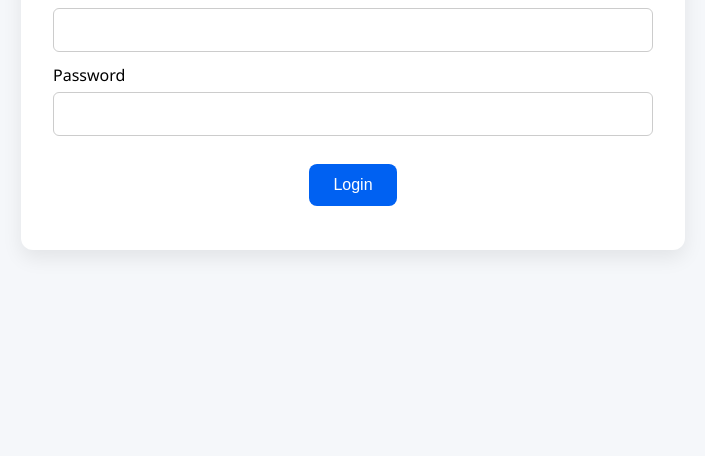
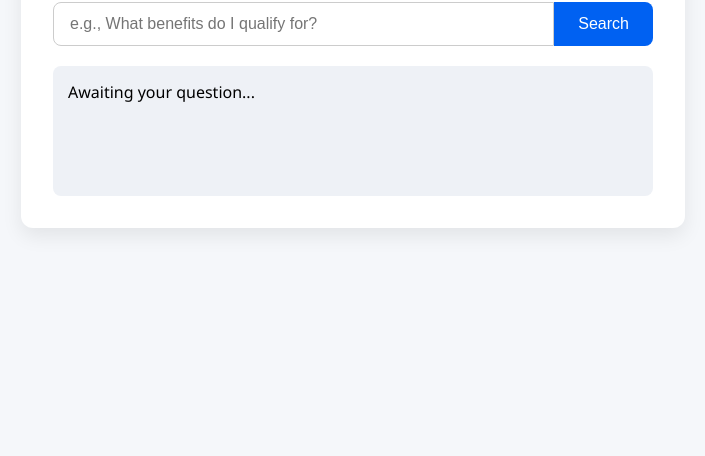
Before and after one commit to HaigK/VA-Code-Test, a plain HTML site: page index.html in a window 1280 px wide. Shown: the part 344-800 px from the top of the page, without its empty margins (287-992 px from the left). Drawn offline with Linux system fonts and the light colour scheme; sample sign-in values are in the browser's storage.

Commit message:
Update index.html

```diff
--- a/index.html
+++ b/index.html
@@ -2,8 +2,14 @@
 <html lang="en">
 <head>
   <meta charset="UTF-8" />
-  <title>VA Benefits Assistant Login</title>
+  <title>VA Benefits Assistant</title>
   <meta name="viewport" content="width=device-width, initial-scale=1" />
+  <script>
+    // Redirect to login page if not authenticated
+    if (sessionStorage.getItem('loggedIn') !== 'true') {
+      window.location.href = 'login.html';
+    }
+  </script>
   <style>
     body {
       margin: 0;
@@ -14,7 +20,6 @@
       align-items: center;
       justify-content: center;
     }
-
     .container {
       background: white;
       padding: 32px;
@@ -24,42 +29,30 @@
       width: 100%;
       text-align: center;
     }
-
-    .input-group {
+    .search {
       display: flex;
-      flex-direction: column;
-      margin: 12px 0;
-      text-align: left;
+      margin: 20px 0;
     }
-
     input {
-      padding: 12px;
+      flex: 1;
+      padding: 12px 16px;
       font-size: 16px;
       border: 1px solid #ccc;
-      border-radius: 6px;
-      margin-top: 6px;
+      border-radius: 8px 0 0 8px;
+      outline: none;
     }
-
     button {
       background: #0061f2;
       color: white;
       border: none;
       padding: 12px 24px;
       font-size: 16px;
-      border-radius: 8px;
+      border-radius: 0 8px 8px 0;
       cursor: pointer;
-      margin-top: 16px;
     }
-
     button:hover {
       background: #004bb5;
     }
-
-    #error {
-      color: red;
-      margin-top: 12px;
-    }
-
     #response {
       margin-top: 16px;
       padding: 15px;
@@ -69,28 +62,10 @@
       white-space: pre-wrap;
       min-height: 100px;
     }
-
-    .hidden {
-      display: none;
-    }
   </style>
 </head>
 <body>
-  <div class="container" id="login-page">
-    <h1>Login</h1>
-    <div class="input-group">
-      <label for="username">Username</label>
-      <input id="username" type="text" />
-    </div>
-    <div class="input-group">
-      <label for="password">Password</label>
-      <input id="password" type="password" />
-    </div>
-    <button onclick="login()">Login</button>
-    <div id="error"></div>
-  </div>
-
-  <div class="container hidden" id="assistant-page">
+  <div class="container">
     <h1>VA Benefits Assistant</h1>
     <div class="search">
       <input id="question" placeholder="e.g., What benefits do I qualify for?" />
@@ -100,19 +75,6 @@
   </div>
 
   <script>
-    function login() {
-      const u = document.getElementById('username').value;
-      const p = document.getElementById('password').value;
-      const errorBox = document.getElementById('error');
-
-      if (u === 'admin' && p === 'admin') {
-        document.getElementById('login-page').classList.add('hidden');
-        document.getElementById('assistant-page').classList.remove('hidden');
-      } else {
-        errorBox.textContent = 'Invalid credentials. Please try again.';
-      }
-    }
-
     async function ask() {
       const q = document.getElementById('question').value.trim();
       if (!q) return;
@@ -126,7 +88,7 @@
           body: JSON.stringify({ question: q })
         });
         const d = await r.json();
-        resBox.textContent = d.text;
+        resBox.textContent = d.text || 'No reply.';
       } catch (e) {
         console.error(e);
         resBox.textContent = 'Error — check console or logs.';
```
